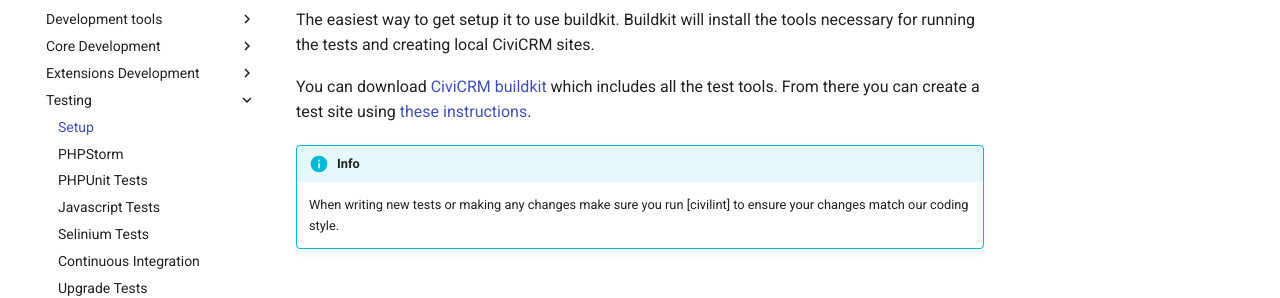
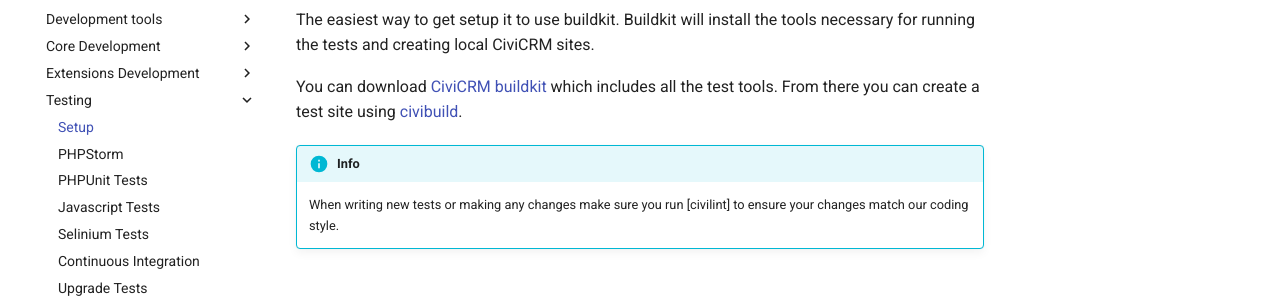
Before and after one commit to civicrm/civicrm-dev-docs, an MkDocs documentation site: the page built from docs/testing/setup.md, in a window 1280 px wide. Shown: the part 173-471 px from the top of the page. Built offline with MkDocs 1.6.1 and Material for MkDocs 9.7.7, drawn with Linux system fonts in a browser that asks for light colours; comment, search, counter and statistics services are not loaded; old or Windows-style settings are respelled for this version of MkDocs.

Commit message:
Link to civibuild page instead of buildkit site
As noted here https://github.com/civicrm/civicrm-buildkit/issues/333
I'm trying to move us away from using that dedicated site.

```diff
--- a/docs/testing/setup.md
+++ b/docs/testing/setup.md
@@ -2,10 +2,8 @@
 necessary for running the tests and creating local CiviCRM sites.
 
 You can download [CiviCRM buildkit](/tools/buildkit) which includes all the test tools.
-From there you can create a test site using [these instructions][buildkit-create].
+From there you can create a test site using [civibuild](/tools/civibuild).
 
 !!! info
     When writing new tests or making any changes make sure you run [civilint]
     to ensure your changes match our coding style.
-
-[buildkit-create]: https://buildkit.civicrm.org/#/tutorials
```
